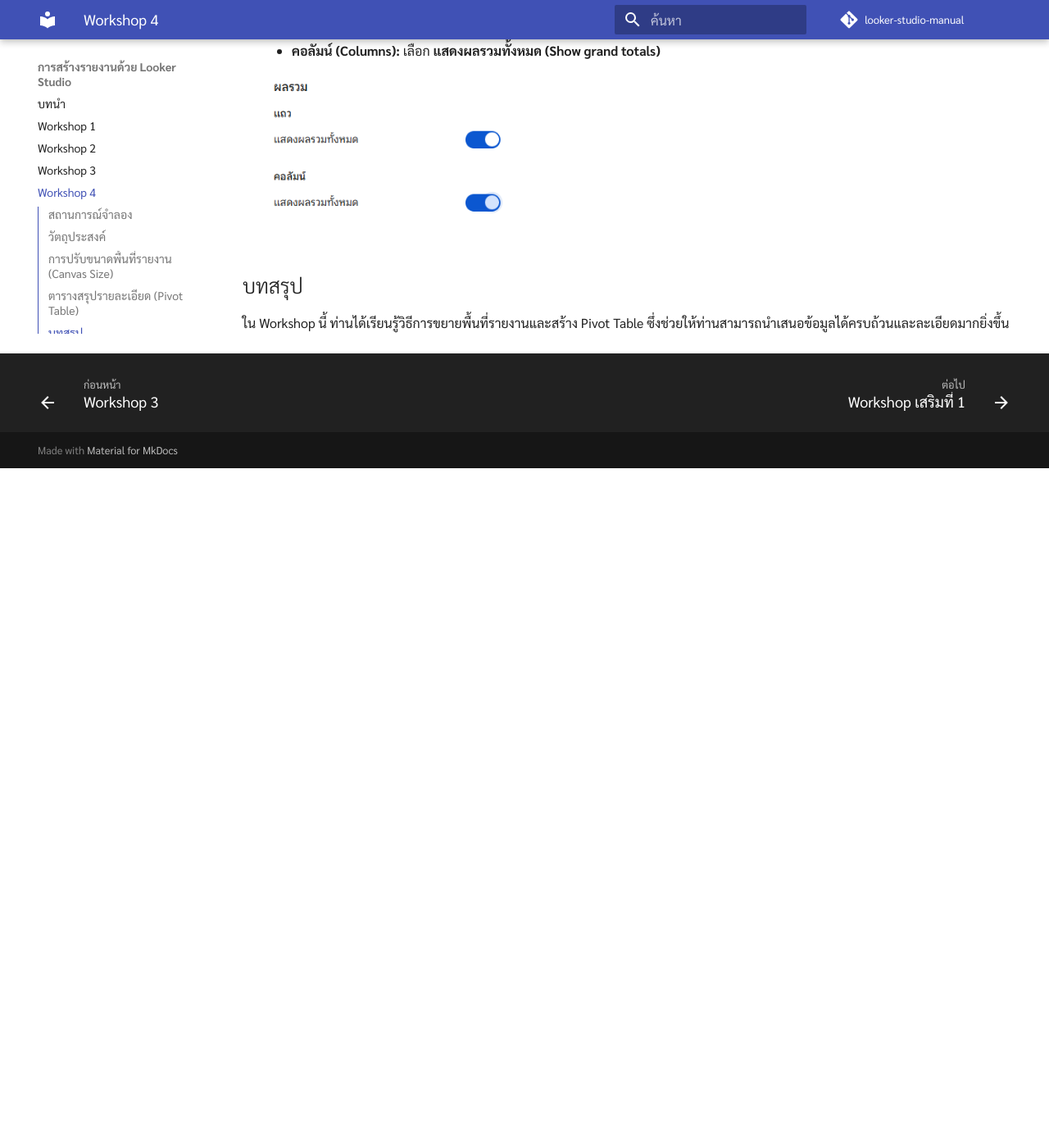
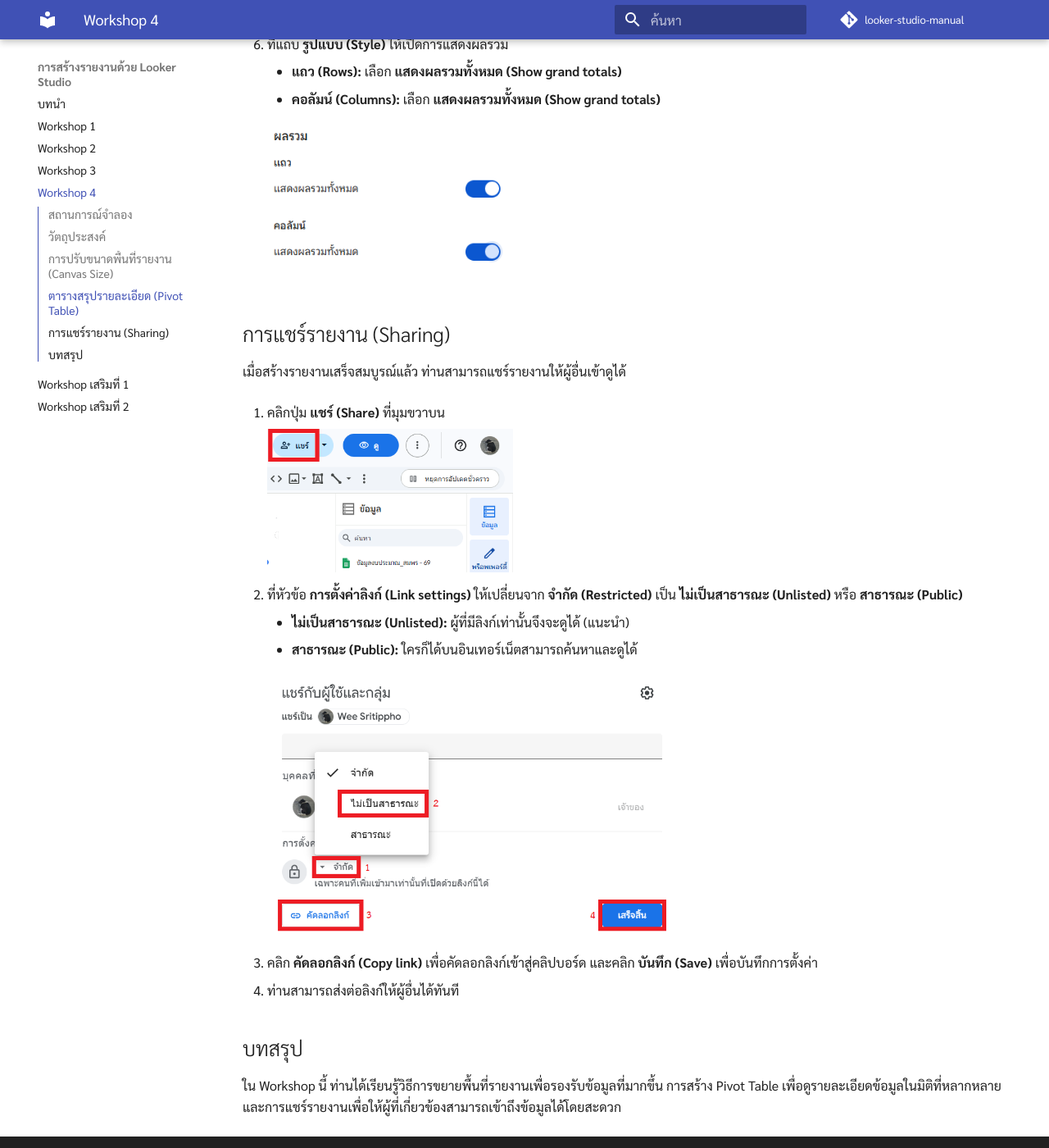
Before and after one commit to weeix/looker-studio-manual, an MkDocs documentation site: the page built from docs/workshop-4.md, in a window 1280 px wide and 1400 px high, scrolled down 2629 px. Shown: the whole window at 82% size. Built offline with MkDocs 1.6.1 and Material for MkDocs 9.7.7, drawn with Linux system fonts in a browser that asks for light colours; comment, search, counter and statistics services are not loaded; before the commit the page ends 3200 px from its top, so only the background shows below that; some of the changed text lies outside the part shown.

Commit message:
revise workshop 4

```diff
--- a/docs/workshop-4.md
+++ b/docs/workshop-4.md
@@ -2,11 +2,12 @@
 
 ## สถานการณ์จำลอง
 
-ผู้บังคับบัญชาพึงพอใจกับรายงานที่ท่านสร้างขึ้น แต่ต้องการเห็นรายละเอียดข้อมูลเพิ่มเติมด้วย ท่านจึงตัดสินใจที่จะเพิ่มเป็นตารางสรุปรายละเอียด
+ผู้บังคับบัญชาพึงพอใจกับรายงานที่ท่านสร้างขึ้น แต่ต้องการเห็นรายละเอียดข้อมูลเพิ่มเติมด้วย นอกจากนี้ยังต้องการลิงก์ของรายงานที่สามารถส่งให้ผู้อื่นได้โดยที่ไม่ต้องมีบัญชี Google หรือเข้าสู่ระบบด้วย ท่านจึงตัดสินใจที่จะเพิ่มตารางสรุปรายละเอียด และแชร์ลิงก์รายงานแบบสาธาณะ
 
 ## วัตถุประสงค์
 
-สร้างตารางสรุปรายละเอียด (Pivot Table) เพื่อดูข้อมูลในมิติที่หลากหลาย
+1. สร้างตารางสรุปรายละเอียด (Pivot Table) เพื่อดูข้อมูลในมิติที่หลากหลาย
+2. แชร์รายงานให้กับผู้อื่นเข้าดูได้
 
 ## การปรับขนาดพื้นที่รายงาน (Canvas Size)
 
@@ -43,6 +44,23 @@
 
     ![ตั้งค่าผลรวม](img/ws4-s2-4.png){ width="300" }
 
+## การแชร์รายงาน (Sharing)
+
+เมื่อสร้างรายงานเสร็จสมบูรณ์แล้ว ท่านสามารถแชร์รายงานให้ผู้อื่นเข้าดูได้
+
+1. คลิกปุ่ม **แชร์ (Share)** ที่มุมขวาบน
+
+    ![แชร์รายงาน](img/ws4-s3-1.png){ width="300" }
+
+2. ที่หัวข้อ **การตั้งค่าลิงก์ (Link settings)** ให้เปลี่ยนจาก **จำกัด (Restricted)** เป็น **ไม่เป็นสาธารณะ (Unlisted)** หรือ **สาธารณะ (Public)**
+    - **ไม่เป็นสาธารณะ (Unlisted):** ผู้ที่มีลิงก์เท่านั้นจึงจะดูได้ (แนะนำ)
+    - **สาธารณะ (Public):** ใครก็ได้บนอินเทอร์เน็ตสามารถค้นหาและดูได้
+
+    ![ตั้งค่าลิงก์](img/ws4-s3-2.png){ width="500" }
+
+3. คลิก **คัดลอกลิงก์ (Copy link)** เพื่อคัดลอกลิงก์เข้าสู่คลิปบอร์ด และคลิก **บันทึก (Save)** เพื่อบันทึกการตั้งค่า
+4. ท่านสามารถส่งต่อลิงก์ให้ผู้อื่นได้ทันที
+
 ## บทสรุป
 
-ใน Workshop นี้ ท่านได้เรียนรู้วิธีการขยายพื้นที่รายงานและสร้าง Pivot Table ซึ่งช่วยให้ท่านสามารถนำเสนอข้อมูลได้ครบถ้วนและละเอียดมากยิ่งขึ้น
+ใน Workshop นี้ ท่านได้เรียนรู้วิธีการขยายพื้นที่รายงานเพื่อรองรับข้อมูลที่มากขึ้น การสร้าง Pivot Table เพื่อดูรายละเอียดข้อมูลในมิติที่หลากหลาย และการแชร์รายงานเพื่อให้ผู้ที่เกี่ยวข้องสามารถเข้าถึงข้อมูลได้โดยสะดวก
```
Also changed, not shown: docs/img/ws4-s3-1.png (added), docs/img/ws4-s3-2.png (added).
